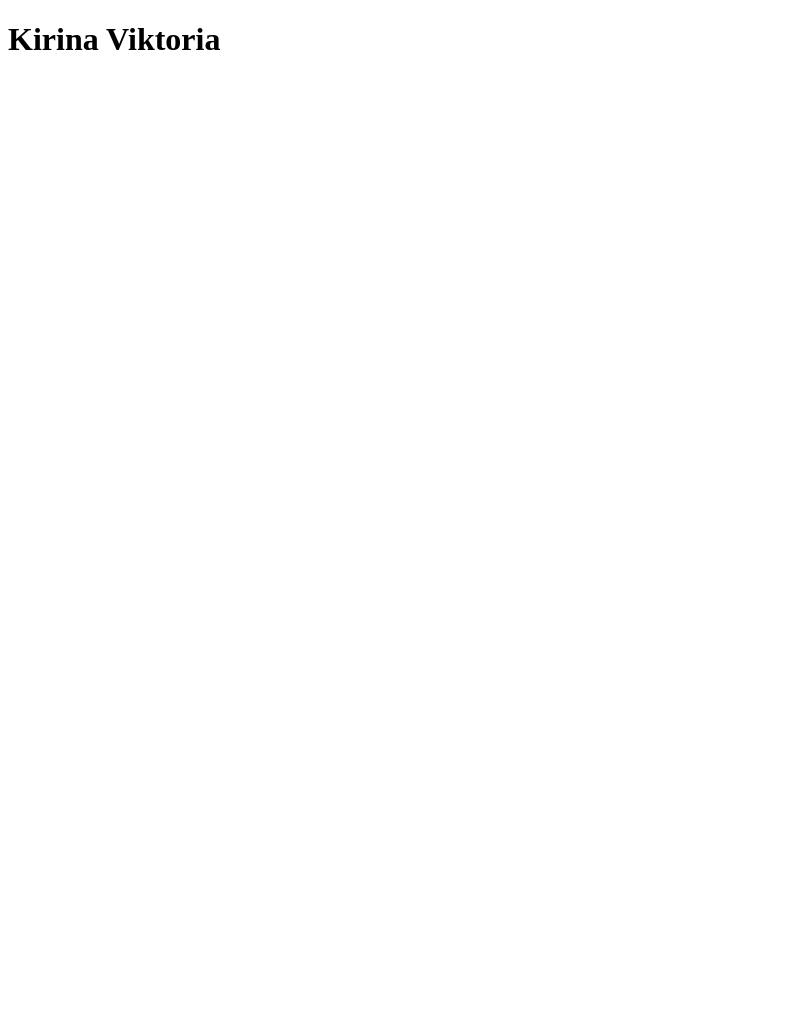
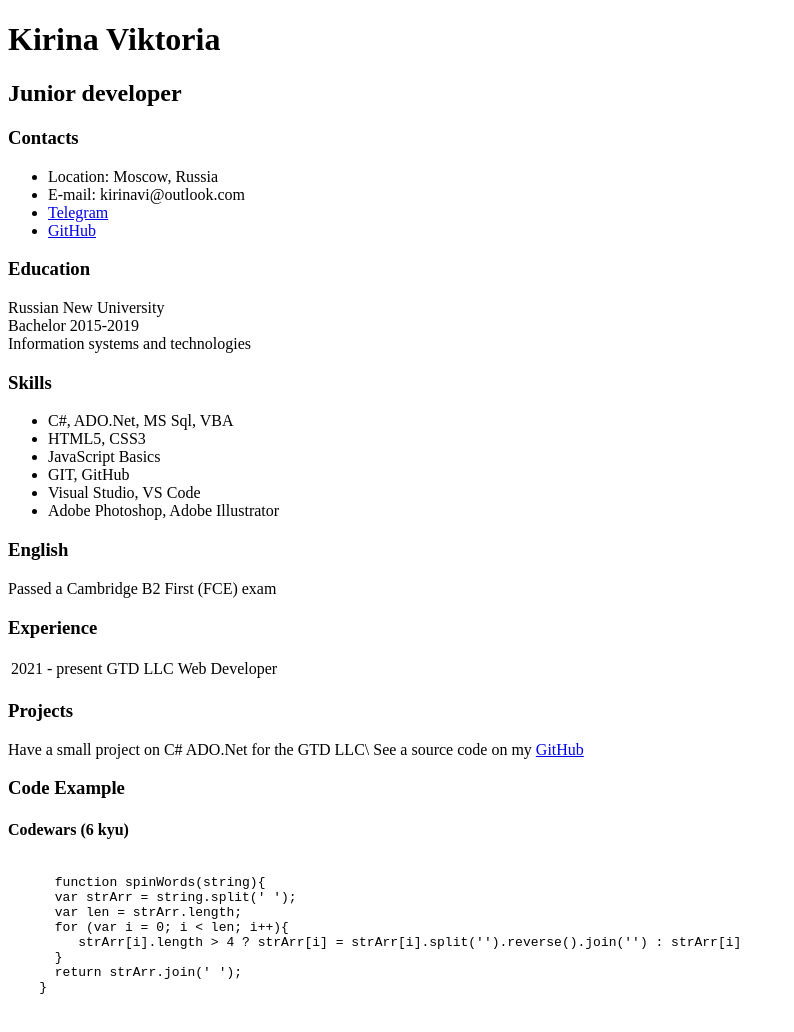
Before and after one commit to kirinaviktoria/rsschool-cv, a plain HTML site: page index.html in a window 1280 px wide. Shown: the whole page, without its empty margins (0-794 px from the left). Before the commit the page ends 800 px from the top, so only its background shows below. Drawn offline with Linux system fonts and the light colour scheme.

Commit message:
fix: edit html file

```diff
--- a/index.html
+++ b/index.html
@@ -8,5 +8,75 @@
 </head>
 <body>
    <h1>Kirina Viktoria</h1>
+   <h2>Junior developer</h2>
+
+   <h3>Contacts</h3>
+   <section class = 'contacts-text'>
+      <ul>
+         <li>Location: Moscow, Russia</li>
+         <li>E-mail: kirinavi@outlook.com</li>
+         <li><a href="https://t.me/kirina404">Telegram</a></li>
+         <li><a href="https://github.com/Kir404">GitHub</a></li>
+      </ul>
+   </section>
+
+   <h3>Education</h3>
+   <section class = 'edu-text'>
+      Russian New University<br>
+      Bachelor 2015-2019<br>
+      Information systems and technologies<br>
+   </section>
+
+   <h3>Skills</h3>
+   <section class = 'skills-text'>
+      <ul>
+         <li>C#, ADO.Net, MS Sql, VBA</li>
+         <li>HTML5, CSS3</li>
+         <li>JavaScript Basics</li>
+         <li>GIT, GitHub</li>
+         <li>Visual Studio, VS Code</li>
+         <li>Adobe Photoshop, Adobe Illustrator</li>
+      </ul>
+   </section>
+
+   <h3>English</h3>
+   <section class = 'eng-text'>
+      Passed a Cambridge B2 First (FCE) exam
+   </section>
+
+   <h3>Experience</h3>
+   <section class = 'exp-text'>
+      <table>
+      <tr>
+         <td>2021 - present</td>
+         <td rowspan="2">GTD LLC</td>
+         <td>Web Developer</td>
+      </tr>
+      </table>
+</section>
+
+<h3>Projects</h3>
+<section class = 'prj-text'>
+   Have a small project on C# ADO.Net for the GTD LLC\
+   See a source code on my <a href="https://github.com/Kir404/GazTD">GitHub</a>
+</section>
+
+<h3>Code Example </h3>
+<section class = 'code-text'>
+<h4>Codewars (6 kyu)</h4>
+   <pre>
+   <code>
+      function spinWords(string){
+      var strArr = string.split(' ');
+      var len = strArr.length;
+      for (var i = 0; i < len; i++){
+         strArr[i].length > 4 ? strArr[i] = strArr[i].split('').reverse().join('') : strArr[i]
+      }
+      return strArr.join(' ');
+    }
+   </code>
+   </pre>
+</section>
+
 </body>
 </html>
--- a/style.css
+++ b/style.css
@@ -1,3 +1,3 @@
 .h1 {
-   font-family: 'Gill Sans', 'Gill Sans MT', Calibri, 'Trebuchet MS', sans-serif;
+
 }
```
